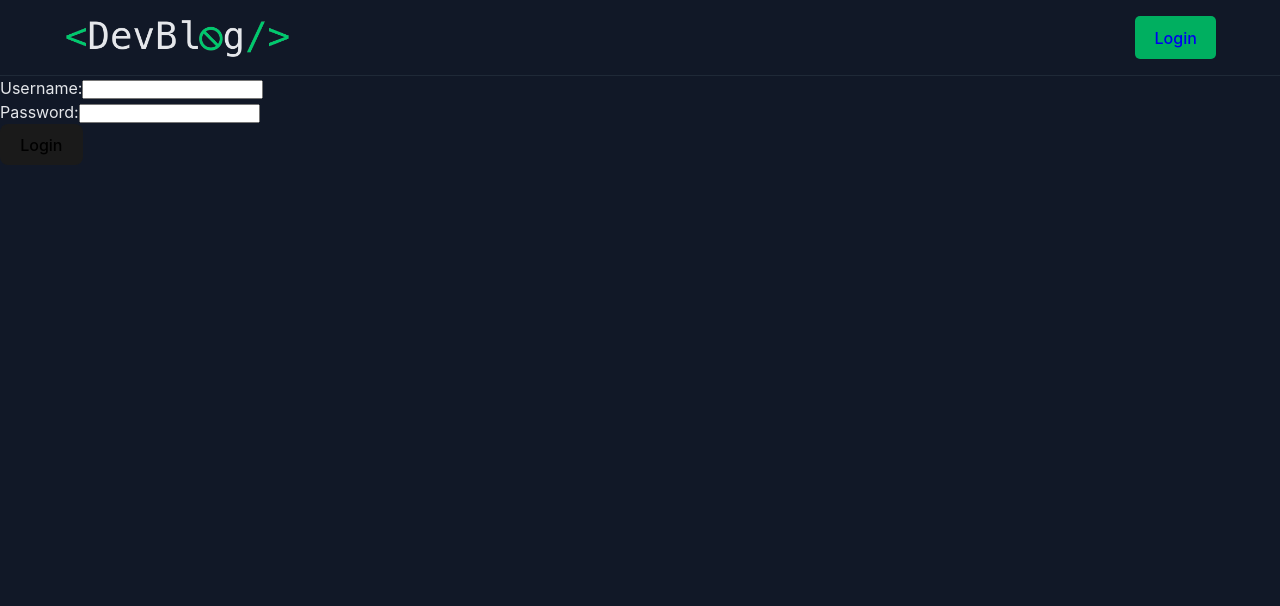
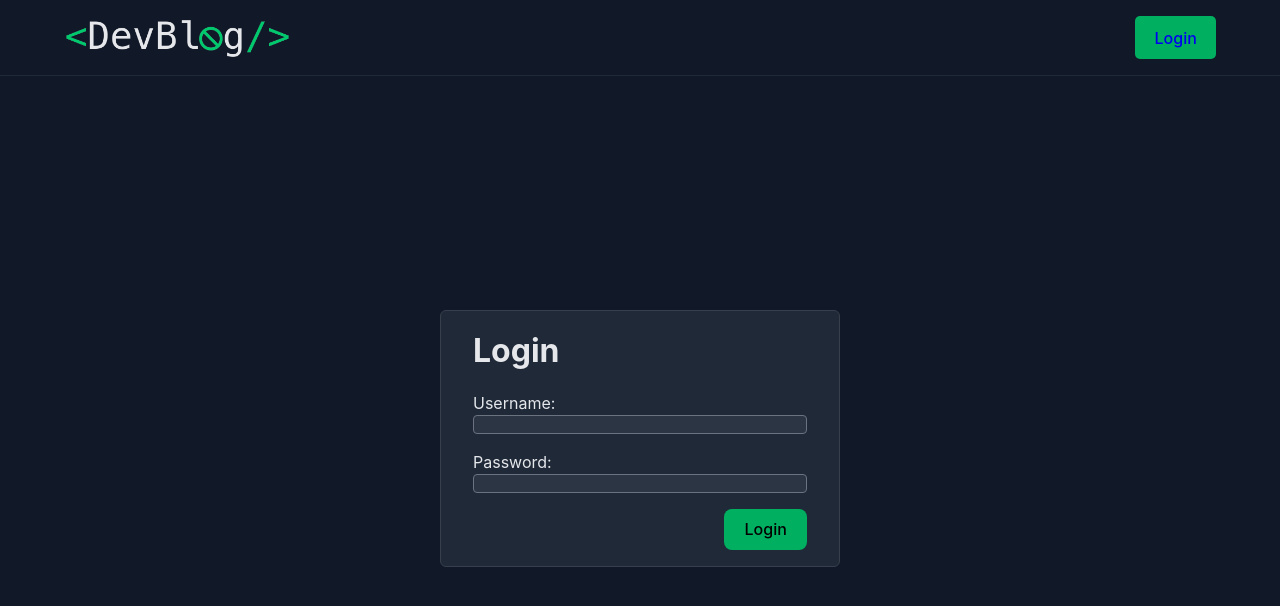
Before and after one commit to JamieYau/blog-client, a React (Vite) app: page /login in a window 1280 px wide. Shown: the top 606 px of the page. Built offline with nearby package versions, Linux system fonts and the light colour scheme.

Commit message:
Add styling to login page

```diff
--- a/src/components/CommentForm/CommentForm.module.css
+++ b/src/components/CommentForm/CommentForm.module.css
@@ -11,12 +11,7 @@
   width: 100%;
   min-height: 5rem;
   resize: vertical;
-  background-color: var(--tertiary-color);
-  color: var(--text-color);
-  font-family: inherit;
-  font-size: 0.9em;
   padding: 8px;
-  border: 1px solid #6b7280;
   border-radius: 6px;
 }
 
@@ -25,12 +20,6 @@
   opacity: 0.7;
 }
 
-.commentInput:focus {
-  outline: 2px solid var(--accent-color);
-  border-color: transparent;
-}
-
 .commentButton {
   width: fit-content;
-  background-color: var(--accent-color);
 }
--- a/src/index.css
+++ b/src/index.css
@@ -58,7 +58,7 @@ button {
   font-size: 1em;
   font-weight: 500;
   font-family: inherit;
-  background-color: #1a1a1a;
+  background-color: var(--accent-color);
   cursor: pointer;
   transition: border-color 0.25s;
 }
@@ -70,3 +70,19 @@ button:focus,
 button:focus-visible {
   outline: 4px auto -webkit-focus-ring-color;
 }
+
+input,
+textarea {
+  color: var(--text-color);
+  font-family: inherit;
+  font-size: 0.9em;
+  background-color: var(--tertiary-color);
+  border: 1px solid #6b7280;
+  border-radius: 4px;
+}
+
+input:focus,
+textarea:focus {
+  outline: 2px solid var(--accent-color);
+  border-color: transparent;
+}
--- a/src/routes/HomePage/HomePage.module.css
+++ b/src/routes/HomePage/HomePage.module.css
@@ -1,5 +1,5 @@
 .homePage {
-  padding: 2rem 4rem;
+
 }
 
 .header {
--- a/src/routes/LoginPage/LoginPage.jsx
+++ b/src/routes/LoginPage/LoginPage.jsx
@@ -1,5 +1,6 @@
 import { useState } from "react";
 import { useAuth } from "../../contexts/AuthProvider";
+import styles from "./LoginPage.module.css";
 
 export default function LoginPage() {
   const [username, setUsername] = useState("");
@@ -12,8 +13,11 @@ export default function LoginPage() {
   };
 
   return (
-    <form onSubmit={handleLogin}>
-      <div>
+    <div className={styles.loginPage}>
+      <div className={styles.loginContainer}>
+        <h2 className={styles.loginTitle}>Login</h2>
+        <form onSubmit={handleLogin} className={styles.loginForm}>
+          <div className={styles.formField}>
             <label>Username:</label>
             <input
               type="text"
@@ -21,7 +25,7 @@ export default function LoginPage() {
               onChange={(e) => setUsername(e.target.value)}
             />
           </div>
-      <div>
+          <div className={styles.formField}>
             <label>Password:</label>
             <input
               type="password"
@@ -29,7 +33,9 @@ export default function LoginPage() {
               onChange={(e) => setPassword(e.target.value)}
             />
           </div>
-      <button type="submit">Login</button>
+          <button className={styles.loginButton} type="submit">Login</button>
         </form>
+      </div>
+    </div>
   );
 }
--- /dev/null
+++ b/src/routes/LoginPage/LoginPage.module.css
@@ -0,0 +1,39 @@
+.loginPage {
+  flex: 1;
+  display: flex;
+  flex-direction: column;
+  align-items: center;
+  justify-content: center;
+}
+
+.loginContainer {
+  min-width: 400px;
+  display: flex;
+  flex-direction: column;
+  gap: 1rem;
+  padding: 1rem 2rem;
+  background-color: var(--primary-color);
+  border: 1px solid var(--border-color);
+  border-radius: 6px;
+}
+
+.loginTitle {
+  font-size: 2em;
+}
+
+.loginForm {
+  display: flex;
+  flex-direction: column;
+  align-items: flex-end;
+  gap: 1em;
+}
+
+.formField {
+  width: 100%;
+  display: flex;
+  flex-direction: column;
+}
+
+.loginButton {
+  width: fit-content;
+}
--- a/src/routes/PostPage/PostPage.module.css
+++ b/src/routes/PostPage/PostPage.module.css
@@ -1,5 +1,5 @@
 .postPage {
-  padding: 2rem 4rem;
+
 }
 
 .postSection {
--- a/src/routes/Root/Root.css
+++ b/src/routes/Root/Root.css
@@ -1,3 +1,14 @@
 #root {
   max-width: 100vw;
+  min-height: 100vh;
+  display: flex;
+  flex-direction: column;
 }
+
+main {
+  flex: 1;
+  height: 100%;
+  display: flex;
+  flex-direction: column;
+  padding: 2rem 4rem;
+}
```
Lines whose indentation alone changed are shown as unchanged.
